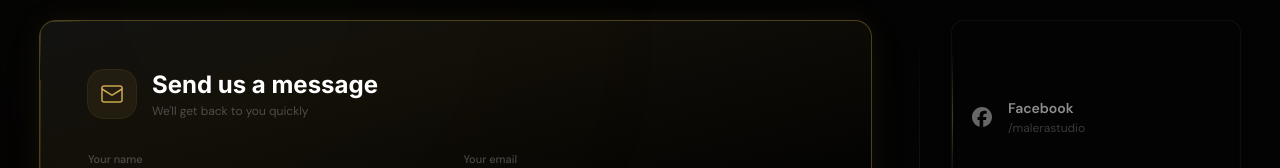
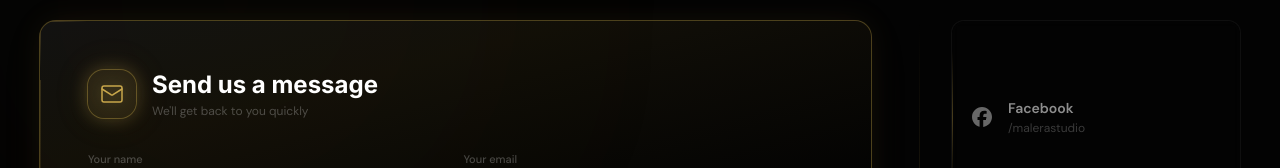
Before and after one commit to ethanhunthere/malera, a Next.js app: page / in a window 1280 px wide. Shown: the part 6567-6735 px from the top of the page. Built offline with nearby package versions, Linux system fonts and the light colour scheme.

Commit message:
contact: mail icon glow — stronger ring, gold shadow, drop-shadow on icon

```diff
--- a/src/features/home/components/ContactForm.tsx
+++ b/src/features/home/components/ContactForm.tsx
@@ -103,8 +103,8 @@ export default function ContactForm() {
 
       {/* ── Header ── */}
       <div className="flex items-center gap-3 sm:gap-4 min-[3000px]:gap-6 mb-5 sm:mb-8 min-[3000px]:mb-12">
-        <div className="flex items-center justify-center w-10 h-10 sm:w-12 sm:h-12 2xl:w-14 2xl:h-14 min-[3000px]:w-20 min-[3000px]:h-20 min-[5000px]:w-24 min-[5000px]:h-24 rounded-2xl min-[3000px]:rounded-3xl bg-[#C9A84C]/8 ring-1 ring-[#C9A84C]/15">
-          <Mail className="text-[#C9A84C] w-5 h-5 sm:w-6 sm:h-6 2xl:w-7 2xl:h-7 min-[3000px]:w-10 min-[3000px]:h-10 min-[5000px]:w-12 min-[5000px]:h-12" strokeWidth={1.5} />
+        <div className="flex items-center justify-center w-10 h-10 sm:w-12 sm:h-12 2xl:w-14 2xl:h-14 min-[3000px]:w-20 min-[3000px]:h-20 min-[5000px]:w-24 min-[5000px]:h-24 rounded-2xl min-[3000px]:rounded-3xl bg-[#C9A84C]/12 ring-1 ring-[#C9A84C]/35 shadow-[0_0_18px_rgba(201,168,76,0.3),0_0_40px_rgba(201,168,76,0.1)]">
+          <Mail className="text-[#C9A84C] w-5 h-5 sm:w-6 sm:h-6 2xl:w-7 2xl:h-7 min-[3000px]:w-10 min-[3000px]:h-10 min-[5000px]:w-12 min-[5000px]:h-12 drop-shadow-[0_0_8px_rgba(201,168,76,0.5)]" strokeWidth={1.5} />
         </div>
         <div>
           <h3 className="font-[family-name:var(--font-display)] font-bold text-white text-base sm:text-xl md:text-2xl 2xl:text-3xl min-[3000px]:text-4xl min-[5000px]:text-5xl">
```
